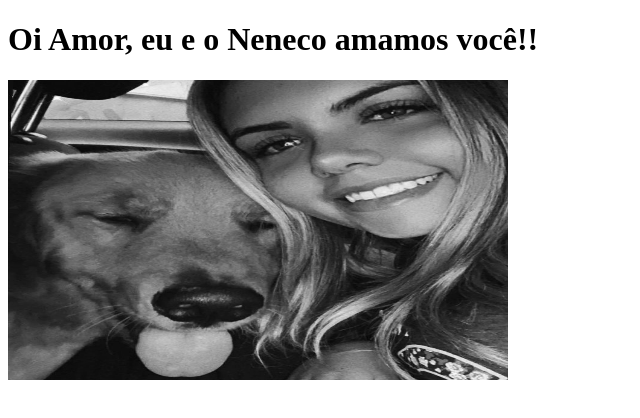
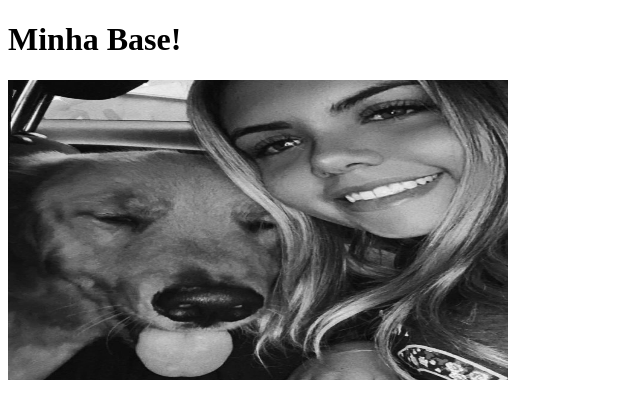
Before and after one commit to GHFeltes/clone-tabnews, a Next.js app: page / in a window 1280 px wide. Shown: the top 418 px of the page, without its empty margins (0-640 px from the left). Built offline with nearby package versions, Linux system fonts and the light colour scheme.

Commit message:
altera o texto

```diff
--- a/pages/index.js
+++ b/pages/index.js
@@ -3,7 +3,7 @@ import Image from "next/image";
 function Home() {
     return (
         <div>
-            <h1>Oi Amor, eu e o Neneco amamos você!!</h1>
+            <h1>Minha Base!</h1>
             <Image
                 src= "/img.jpeg"
                 width={500}
```
